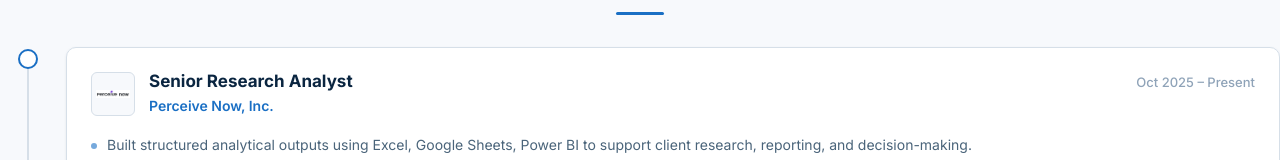
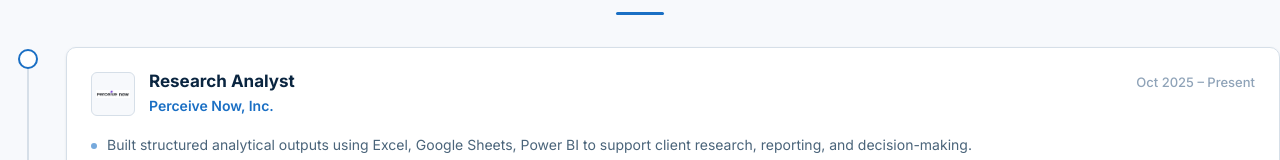
Before and after one commit to Yeasirzawad/Portfolio, an Angular app: page / in a window 1280 px wide. Shown: the part 613-773 px from the top of the page. Built offline with nearby package versions, Linux system fonts and the light colour scheme.

Commit message:
changed role

```diff
--- a/src/app/contact/contact.component.html
+++ b/src/app/contact/contact.component.html
@@ -12,7 +12,7 @@
       <p class="contact-subtitle">With Data.</p>
       <p class="contact-intro">
         Whether you are looking to hire, collaborate on research, or drive
-        decisions with data — I am always open to new opportunities.
+        decisions with data, I am always open to new opportunities.
         Drop a message and I will get back to you promptly.
       </p>
 
--- a/src/app/experience/experience.component.ts
+++ b/src/app/experience/experience.component.ts
@@ -11,7 +11,7 @@ import {CommonModule} from "@angular/common";
 export class ExperienceComponent {
     experiences = [
           {
-        role: 'Senior Research Analyst',
+        role: 'Research Analyst',
         company: 'Perceive Now, Inc.',
         duration: 'Oct 2025 – Present',
         details: ["Built structured analytical outputs using Excel, Google Sheets, Power BI to support client research, reporting, and decision-making.",
```
